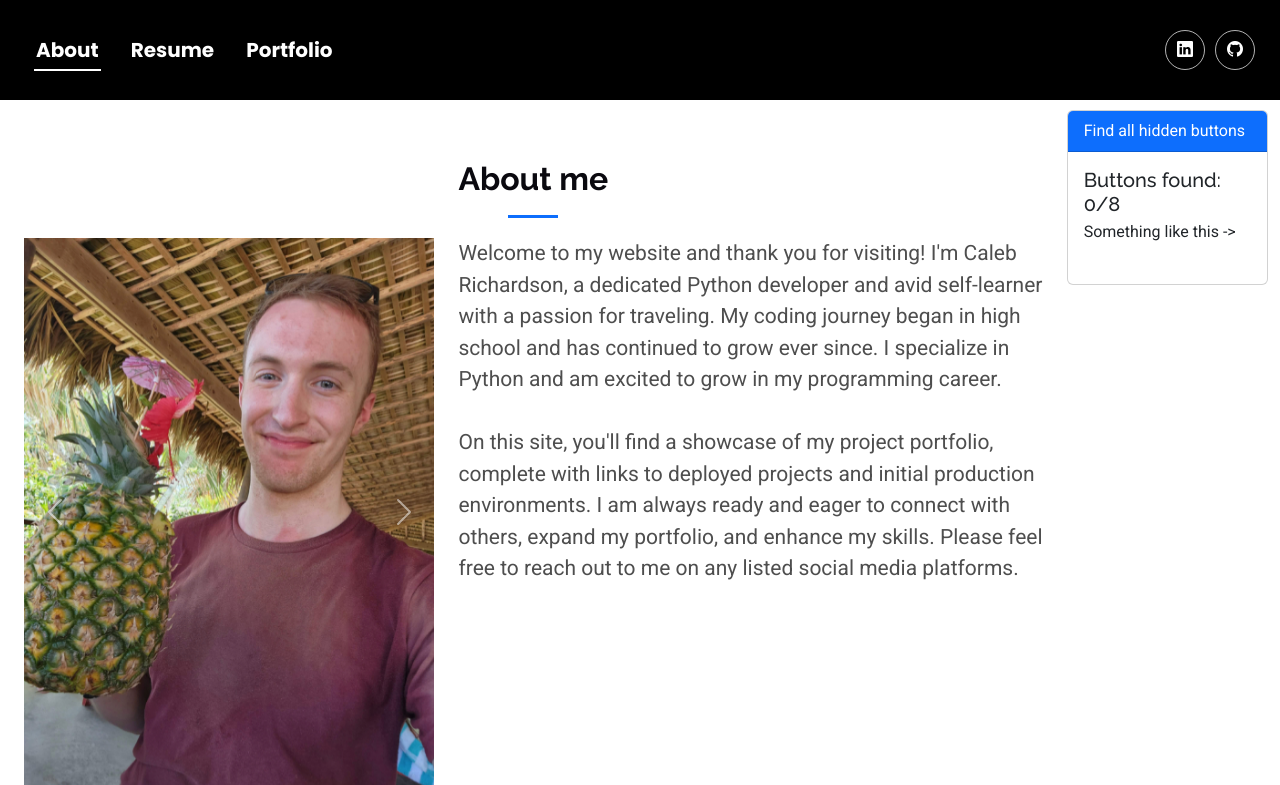
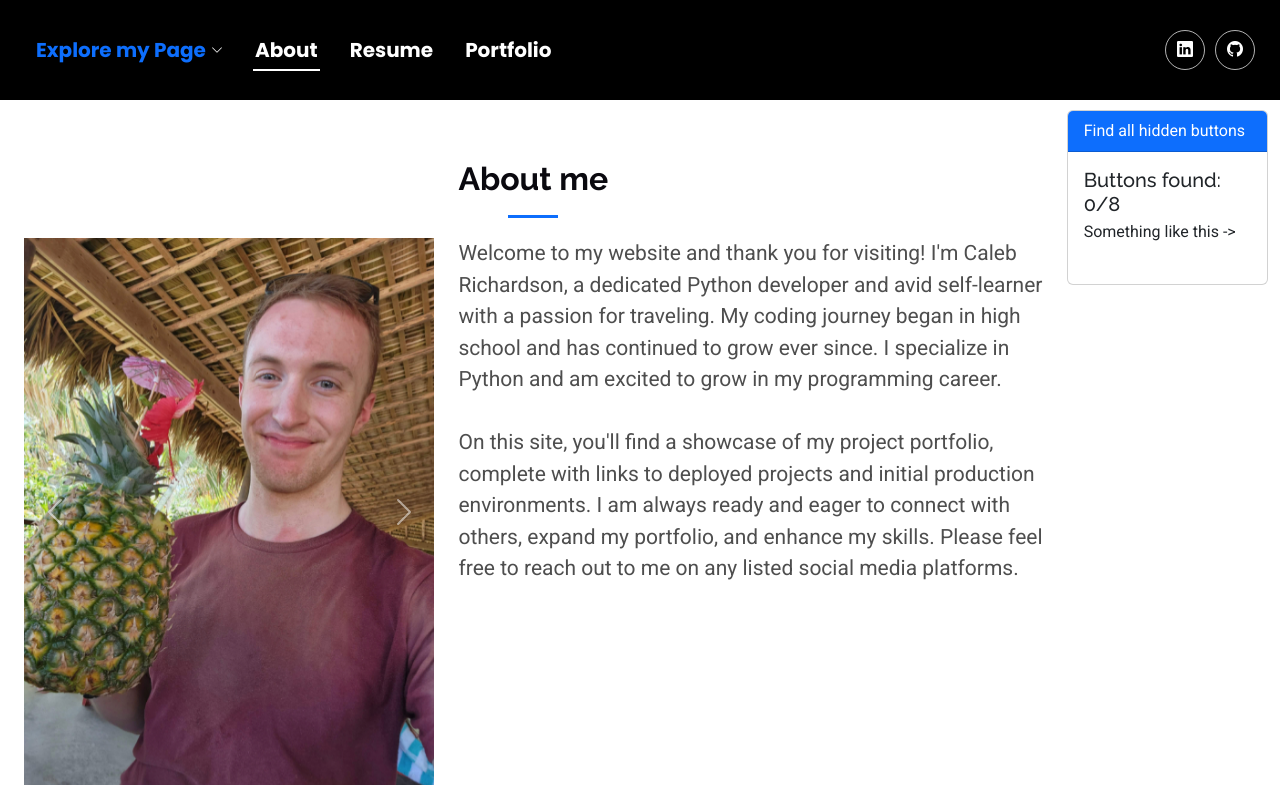
Before and after one commit to KingBubIII/portfolio_website, a Django app: page /about-me/ in a window 1280 px wide. Shown: the top 785 px of the page. Run offline with Django 5.2, Linux system fonts and the light colour scheme; parts of the project's set-up code (start-up, migrations or seed data) failed here and were passed over; some libraries are stand-ins or nearby versions.

Commit message:
added explore drop down to desktop version only

```diff
--- a/me_info/static/CSS/nav.css
+++ b/me_info/static/CSS/nav.css
@@ -129,6 +129,10 @@
         top: 0;
         left: -100%;
         visibility: visible;
+    }
+
+    .navmenu .dropdown span {
+        color: #0d6efd;
     }
 }
 
--- a/templates/portfolio_website/base.html
+++ b/templates/portfolio_website/base.html
@@ -35,18 +35,18 @@
   <header id="header" class="d-flex sticky-top">
     <nav id="navmenu" class="navmenu col">
       <ul>
+        <li class="dropdown"><a href="#"><span>Explore my Page</span> <i class="bi bi-chevron-down toggle-dropdown"></i></a>
+          <ul>
+            <li><a href="/printing/">Caleb 3D Prints</a></li>
+            <li><a href="/about-me/">About Me</a></li>
+            {% comment %} <li><a href="#">Dropdown 3</a></li>
+            <li><a href="#">Dropdown 4</a></li> {% endcomment %}
+          </ul>
+        </li>
         {% for key, value in section_scrollers.items%}
-        <li><a href="#{{ key }}">{{ value }}</a></li>
+        <li class="test"><a href="#{{ key }}">{{ value }}</a></li>
         {% endfor %}
-        <li><a href="#" hx-get="/click?id=0" hx-target="#buttons-found" hx-swap="innerHTML"> </a></li>
-        {% comment %} <li class="dropdown"><a href="#"><span>Dropdown</span> <i class="bi bi-chevron-down toggle-dropdown"></i></a>
-          <ul>
-            <li><a href="#">Dropdown 1</a></li>
-            <li><a href="#">Dropdown 2</a></li>
-            <li><a href="#">Dropdown 3</a></li>
-            <li><a href="#">Dropdown 4</a></li>
-          </ul>
-        </li> {% endcomment %}
+        <li class="test"><a href="#" hx-get="/click?id=0" hx-target="#buttons-found" hx-swap="innerHTML"> </a></li>
       </ul>
     </nav>
 
```
